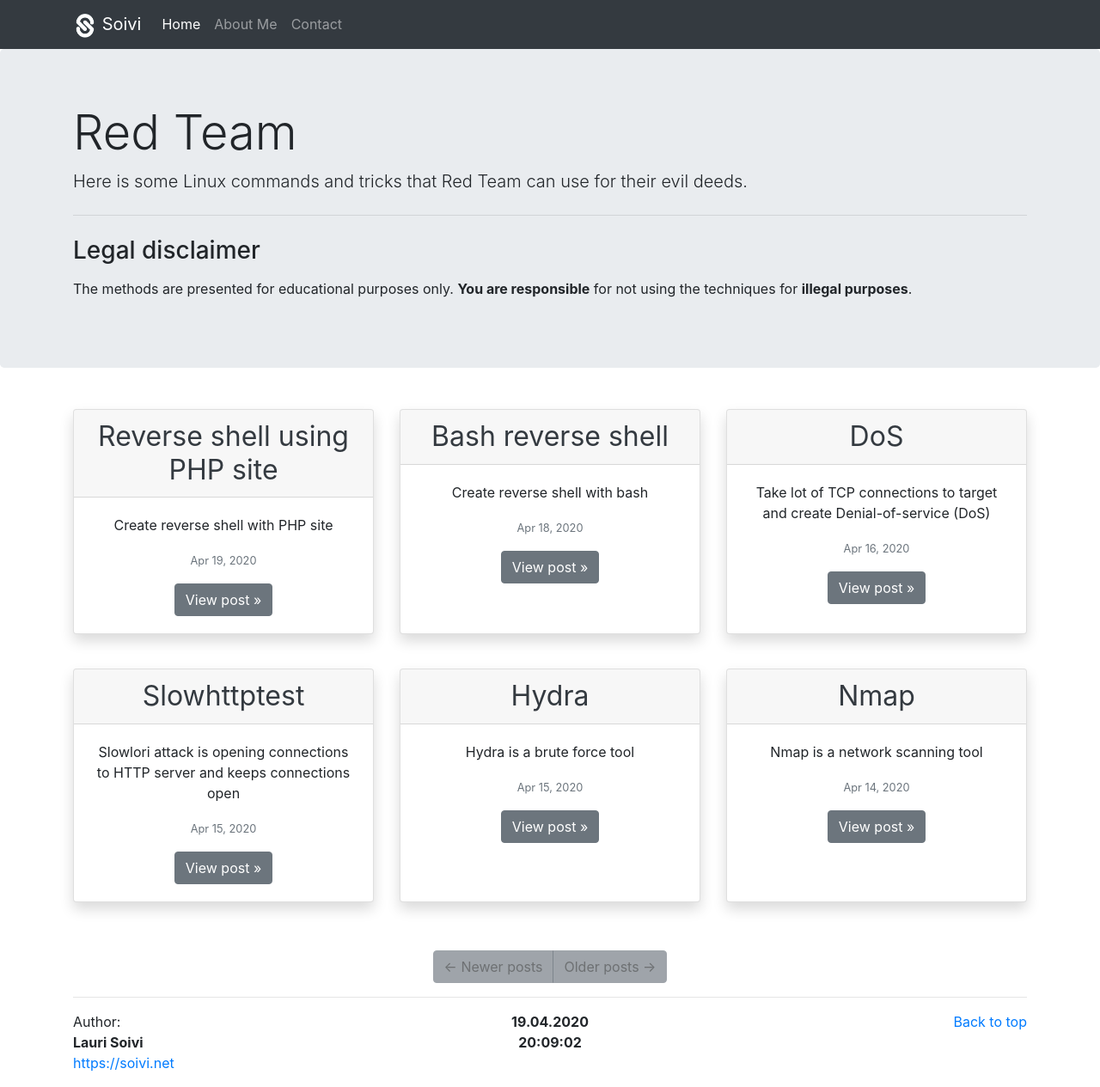
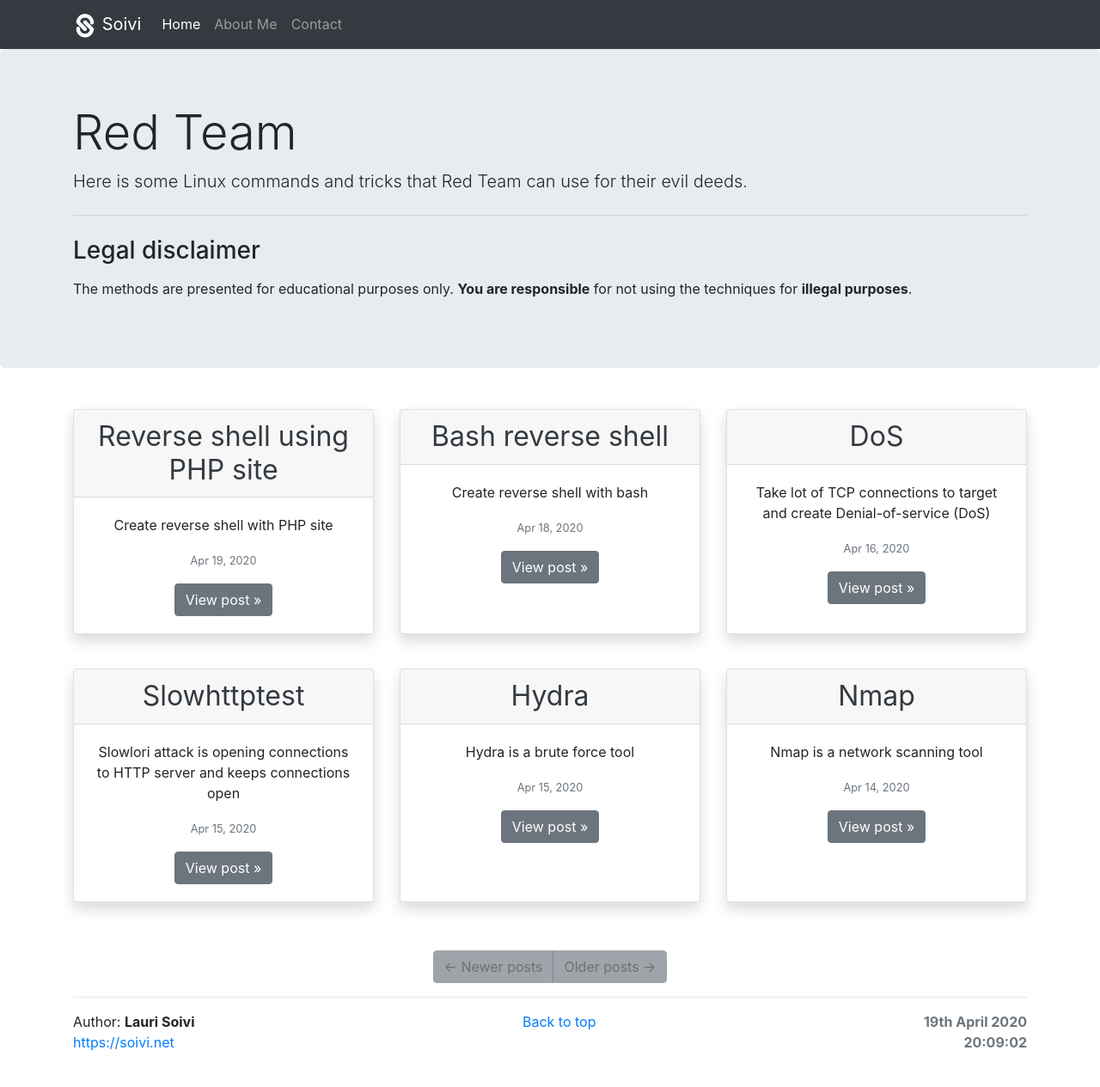
Before and after one commit to Soivi/jekyll-blog, a Jekyll site: the page built from docs/index.html, in a window 1280 px wide. Shown: the whole page at 86% size. Built offline with Jekyll 4.4.1, drawn with Linux system fonts in a browser that asks for light colours; the list of posts is cut into pages by our own code; after the commit the page ends 1241 px from its top, so only the background shows below that; some of the changed lines change nothing that is shown.

Commit message:
clock moved in footer and changed layout

```diff
--- a/docs/_includes/footer.html
+++ b/docs/_includes/footer.html
@@ -1,37 +1,34 @@
 <footer class="container">
   <hr>
-  <div class="row">
-    <div class="col-sm">
-      <address>
-        Author:
-        </br>
-        <strong>Lauri Soivi</strong>
-        <br>
-        <a href="https://soivi.net">https://soivi.net</a>
-      </address>
-    </div>
-    <div class="col-sm">
-      <p class="text-center"><strong id="date1"></strong><br><strong id="clock"></strong></p>
-    </div>
-    <div class="col-sm">
-      <p class="text-right"><a href="#">Back to top</a></p>
-    </div>
-  </div>
+  <p class="text-secondary float-right text-right"><strong id="date"></strong><br><strong id="clock"></strong></p>
+  <address class="float-left">
+    Author: <strong>Lauri Soivi</strong>
+    <br>
+    <a href="https://soivi.net">https://soivi.net</a>
+  </address>
+  <p class="text-center"><a href="#">Back to top</a></p>
 </footer>
 
 <script>
-function getTime() {
+
+const months = ["January", "February", "March", "April", "May", "June",
+  "July", "August", "September", "October", "November", "December"
+];
+
+let day = new Date().getDate();
+
+function updateTime() {
+    // Update time
     const time = new Date();
     let hr  = addZero(String(time.getHours()));
     let min = addZero(String(time.getMinutes()));
     let sec = addZero(String(time.getSeconds()));
-    let day = addZero(String(time.getDate()));
-    let month = addZero(String(time.getMonth()+1)); // January is 0.
-    let year = time.getFullYear();
     let clockElement = document.getElementById("clock")
     clockElement.innerHTML = hr + ":" + min + ":" + sec;
-    let date1Element = document.getElementById("date1")
-    date1Element.innerHTML = day + "." + month + "." + year;
+    // If day changes change date too
+    if(day != new Date().getDate()) {
+      updateDate();
+    }
 }
 
 function addZero(number) {
@@ -41,8 +38,26 @@ function addZero(number) {
                 return number;
 }
 
-getTime();
-setInterval(() => {getTime()}, 100);
+function updateDate() {
+    const date = new Date();
+    day = addZero(String(date.getDate()));
+    let dayText = String(day);
+    if(day % 10 == 1 && Math.floor(day / 10) != 1) {
+      dayText += "st";
+    } else if(day % 10 == 2 && Math.floor(day / 10) != 1) {
+      dayText += "nd";
+    } else if(day % 10 == 3 && Math.floor(day / 10) != 1) {
+      dayText += "rd";
+    } else {
+      dayText += "th";
+    }
+    let dateElement = document.getElementById("date")
+    dateElement.innerHTML = dayText + " " + months[date.getMonth()] + " " + date.getFullYear();
+}
+
+updateTime();
+updateDate();
+setInterval(() => {updateTime()}, 100);
 </script>
 
 
```
